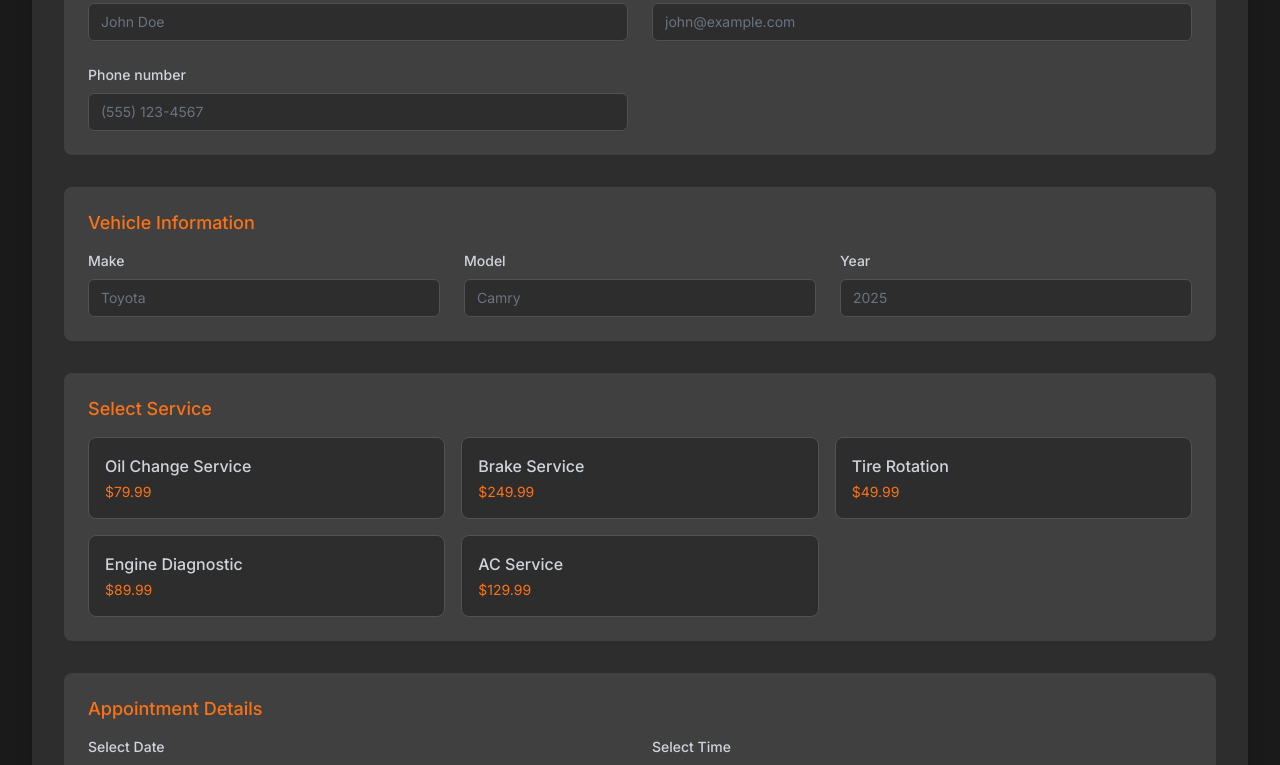
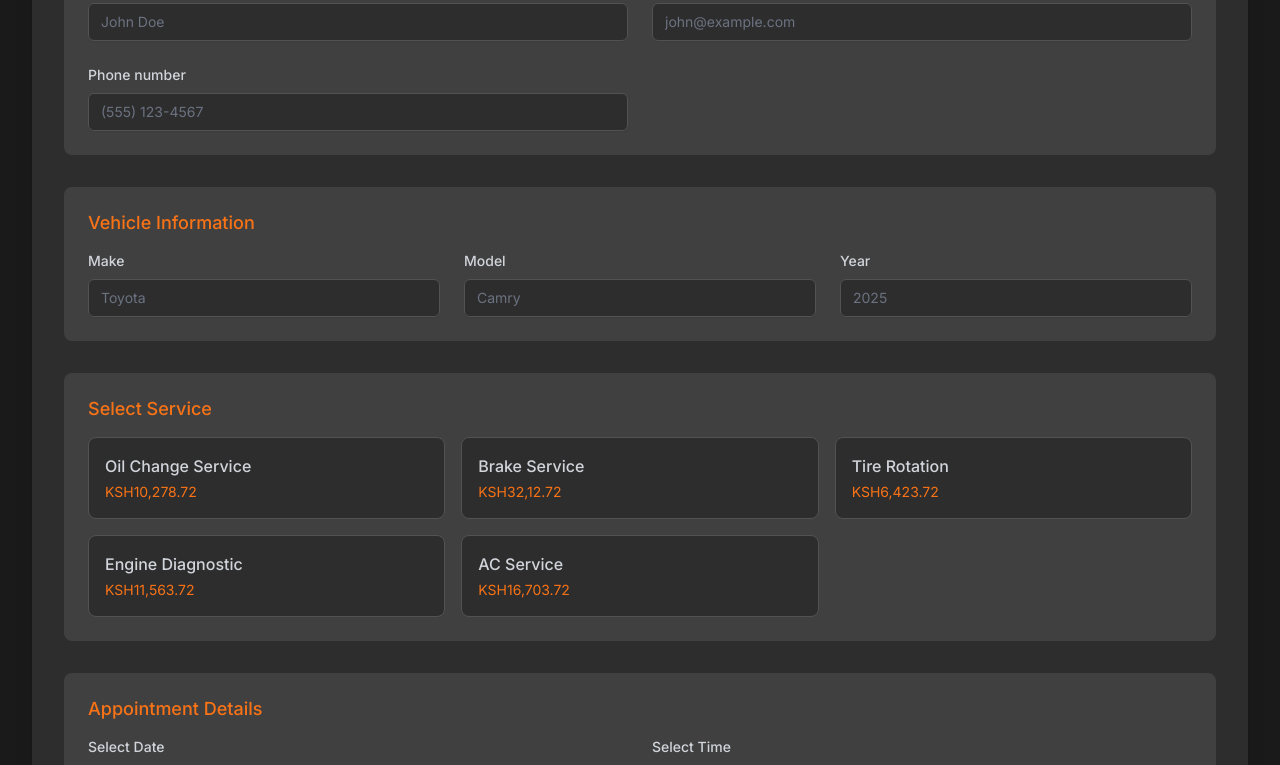
Before and after one commit to 848bruno/garage_v1, a Next.js app: page /book in a window 1280 px wide. Shown: the part 401-1166 px from the top of the page. Built offline with nearby package versions, Linux system fonts and the light colour scheme; no server answers.

Commit message:
second {servise.price update

```diff
--- a/components/BookingForm.tsx
+++ b/components/BookingForm.tsx
@@ -12,11 +12,11 @@ const timeSlots = [
 ]
 
 const services = [
-  { id: 'oil-change', name: 'Oil Change Service', price: '$79.99' },
-  { id: 'brake-service', name: 'Brake Service', price: '$249.99' },
-  { id: 'tire-rotation', name: 'Tire Rotation', price: '$49.99' },
-  { id: 'engine-diagnostic', name: 'Engine Diagnostic', price: '$89.99' },
-  { id: 'ac-service', name: 'AC Service', price: '$129.99' },
+  { id: 'oil-change', name: 'Oil Change Service', price: 'KSH10,278.72' },
+  { id: 'brake-service', name: 'Brake Service', price: 'KSH32,12.72' },
+  { id: 'tire-rotation', name: 'Tire Rotation', price: 'KSH6,423.72' },
+  { id: 'engine-diagnostic', name: 'Engine Diagnostic', price: 'KSH11,563.72' },
+  { id: 'ac-service', name: 'AC Service', price: 'KSH16,703.72' },
 ]
 
 export default function BookingForm() {
```
